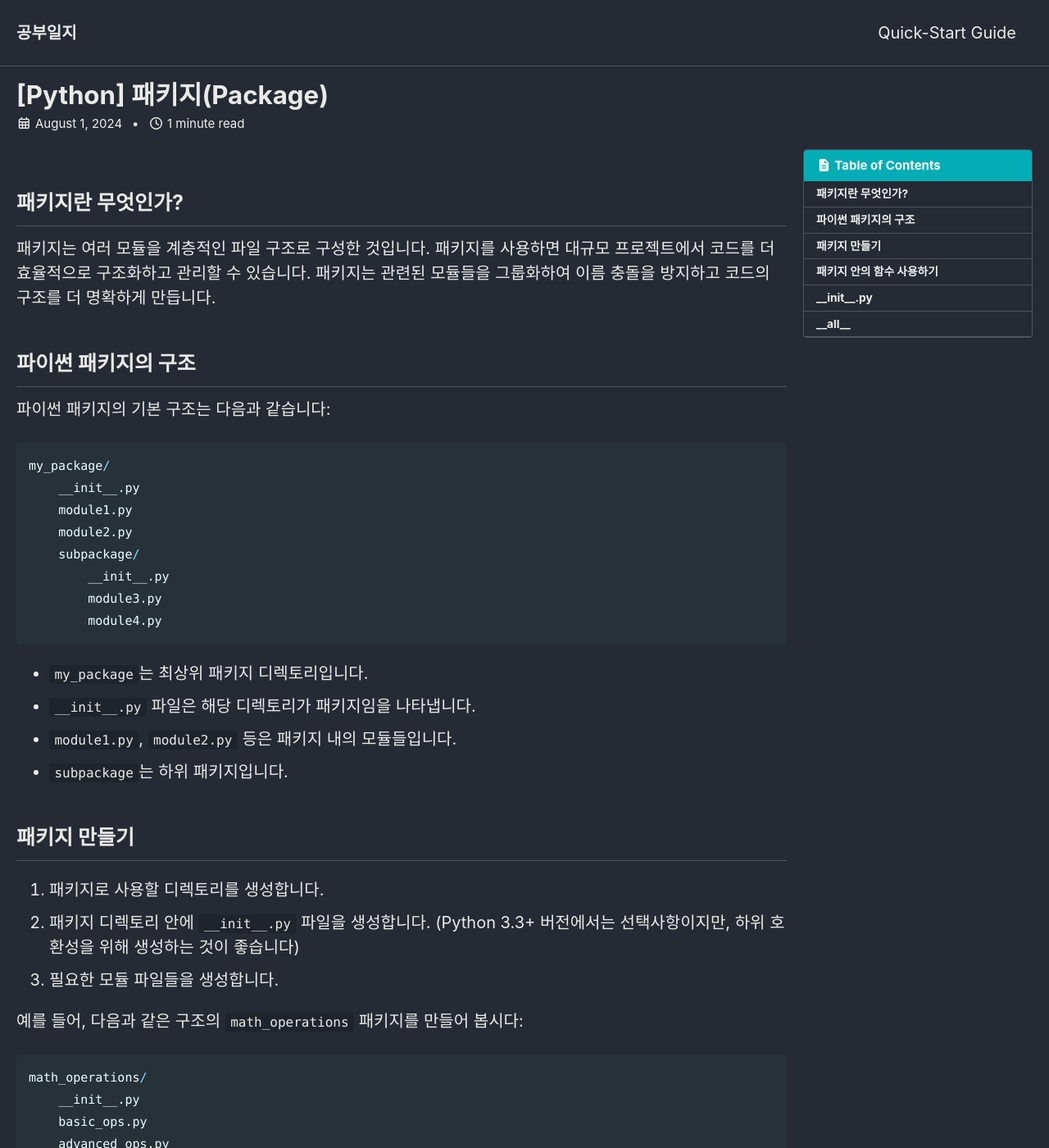
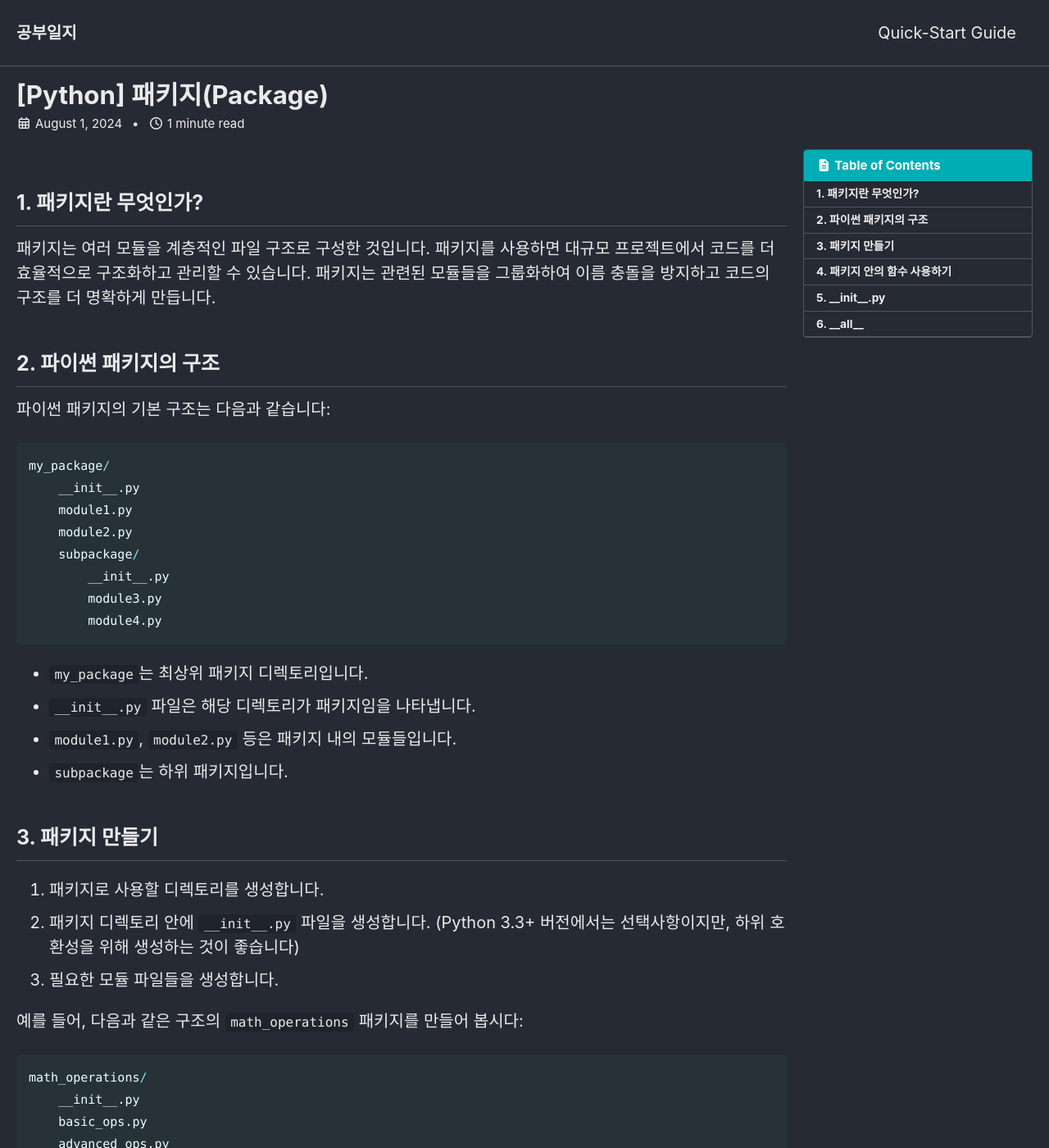
Before and after one commit to SanghyeonLee97/SanghyeonLee97.github.io, a Jekyll site: the page built from _posts/python-essentials/2024-08-01-Package.md, in a window 1280 px wide and 1400 px high. Shown: the whole window at 82% size. Built offline with Jekyll 4.4.1, drawn with Linux system fonts in a browser that asks for light colours; cached includes are drawn as plain includes; comment, search, counter and statistics services are not loaded; some of the changed text lies outside the part shown.

Commit message:
각 주제에 인덱싱 추가

````diff
--- a/_posts/python-essentials/2024-08-01-Package.md
+++ b/_posts/python-essentials/2024-08-01-Package.md
@@ -11,11 +11,11 @@ comments: true
 ---
 
 
-## 패키지란 무엇인가?
+## 1. 패키지란 무엇인가?
 패키지는 여러 모듈을 계층적인 파일 구조로 구성한 것입니다. 패키지를 사용하면 대규모 프로젝트에서 코드를 더 효율적으로 구조화하고 관리할 수 있습니다. 패키지는 관련된 모듈들을 그룹화하여 이름 충돌을 방지하고 코드의 구조를 더 명확하게 만듭니다.
 
 
-## 파이썬 패키지의 구조
+## 2. 파이썬 패키지의 구조
 파이썬 패키지의 기본 구조는 다음과 같습니다:
 ```python
 my_package/
@@ -33,7 +33,7 @@ my_package/
 - `subpackage`는 하위 패키지입니다.
 
 
-## 패키지 만들기
+## 3. 패키지 만들기
 1. 패키지로 사용할 디렉토리를 생성합니다.
 2. 패키지 디렉토리 안에 `__init__.py` 파일을 생성합니다. (Python 3.3+ 버전에서는 선택사항이지만, 하위 호환성을 위해 생성하는 것이 좋습니다)
 3. 필요한 모듈 파일들을 생성합니다.
@@ -74,7 +74,7 @@ from .advanced_ops import square_root, power
 ```
 
 
-## 패키지 안의 함수 사용하기
+## 4. 패키지 안의 함수 사용하기
 패키지 안의 함수를 사용하는 방법은 여러 가지가 있습니다:
 
 1. 전체 패키지 임포트:
@@ -107,7 +107,7 @@ from .advanced_ops import square_root, power
     ```
 
 
-## `__init__.py`
+## 5. `__init__.py`
 `__init__.py` 파일은 패키지를 초기화하는 역할을 합니다. 이 파일이 없으면 해당 디렉토리는 패키지로 인식되지 않습니다. `__init__.py` 파일은 패키지 내의 모듈을 불러오거나 초기화 코드를 작성하는 데 사용됩니다.
 
 ```python
@@ -121,7 +121,7 @@ print("math_operations 패키지가 초기화되었습니다.")
 `__init__.py` 파일이 실행될 때, 패키지의 초기화 코드가 실행됩니다.
 
 
-## `__all__`
+## 6. `__all__`
 `__all__` 리스트는 `from package import *` 구문을 사용할 때 어떤 모듈이나 이름을 가져올지 명시적으로 정의합니다. `__init__.py` 파일에 정의하여 사용합니다.
 
 ```python
````
